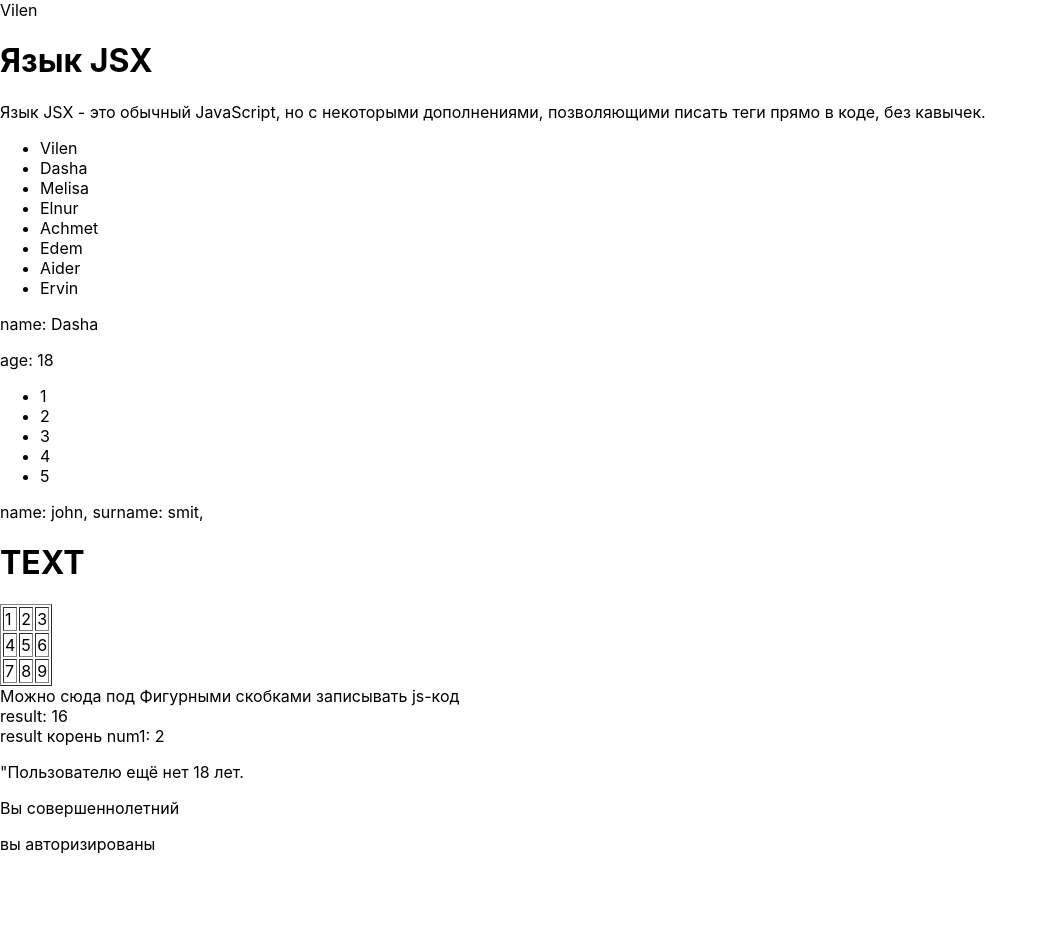
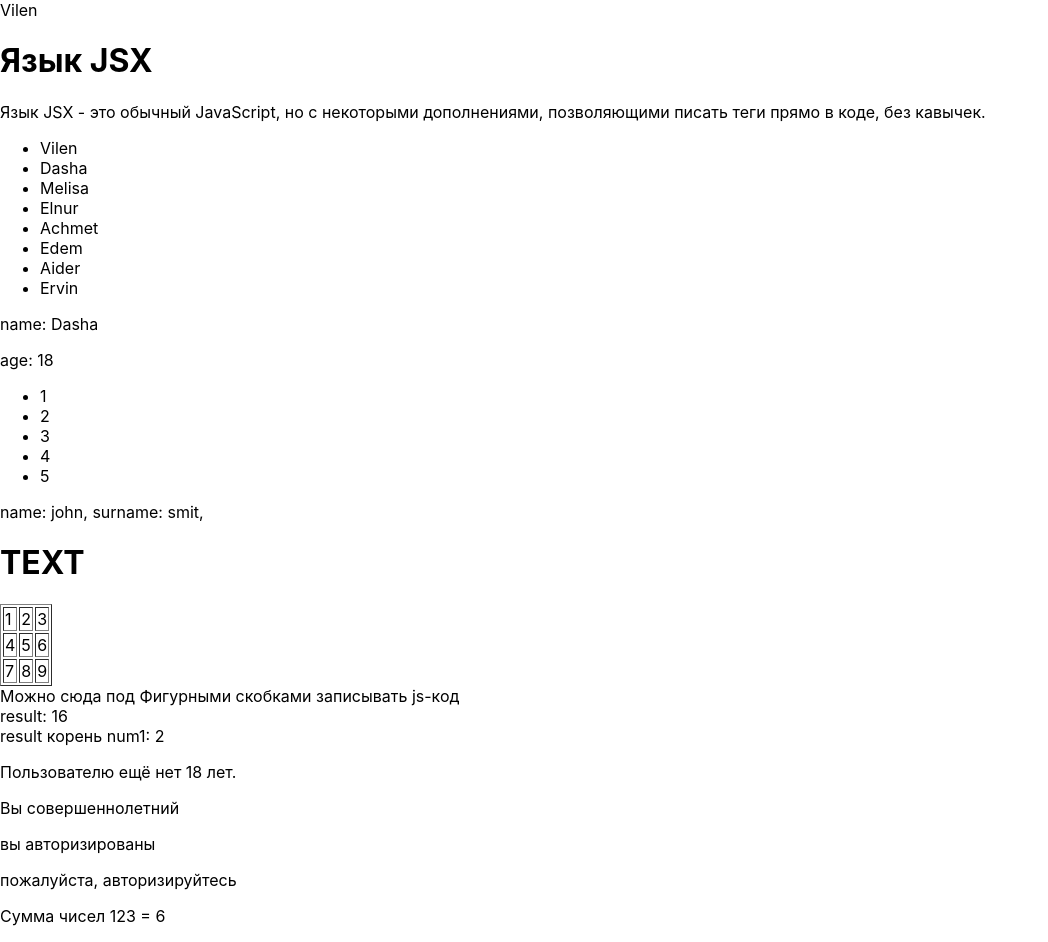
Before and after one commit to Vilen-lfk/React_tasks, a React (Create React App) app: page / in a window 1280 px wide. Shown: the whole page, without its empty margins (0-1048 px from the left). Before the commit the page ends 870 px from the top, so only its background shows below. Built offline with nearby package versions, Linux system fonts and the light colour scheme.

Commit message:
31 tasks

```diff
--- a/src/App.js
+++ b/src/App.js
@@ -16,12 +16,23 @@ function App() {
 	if (isAbult) {
 		text = <p>Пользователю уже есть 18 лет.</p>;
 	} else {
-		text = <p>"Пользователю ещё нет 18 лет.</p>;
+		text = <p>Пользователю ещё нет 18 лет.</p>;
 	}
 	//28
 	const age1 = 19;
-	//29
-	const isAuth = true
+	//29-30
+	const isAuth = true;
+	const is_Auth = false;
+	//31
+	function getDigitsSum(numbers) {
+		let sum = 0;
+		for (let i = 0; i < numbers.length; i++) {
+		  sum += numbers[i];
+		}
+		return sum;
+	  }
+	const numbers = [1, 2, 3];
+	const sum = getDigitsSum(numbers);
 	return (
 	<>
 		<div>
@@ -87,6 +98,8 @@ function App() {
 		{text}
 		{age1 > 18 ? <p>Вы совершеннолетний</p> : <p>Вы несовершеннолетний</p>}
 		{isAuth && <p> вы авторизированы</p>}
+		{!is_Auth && <p>пожалуйста, авторизируйтесь</p>}
+		Сумма чисел 123 = {sum}
 	</>
 );
 }
```
